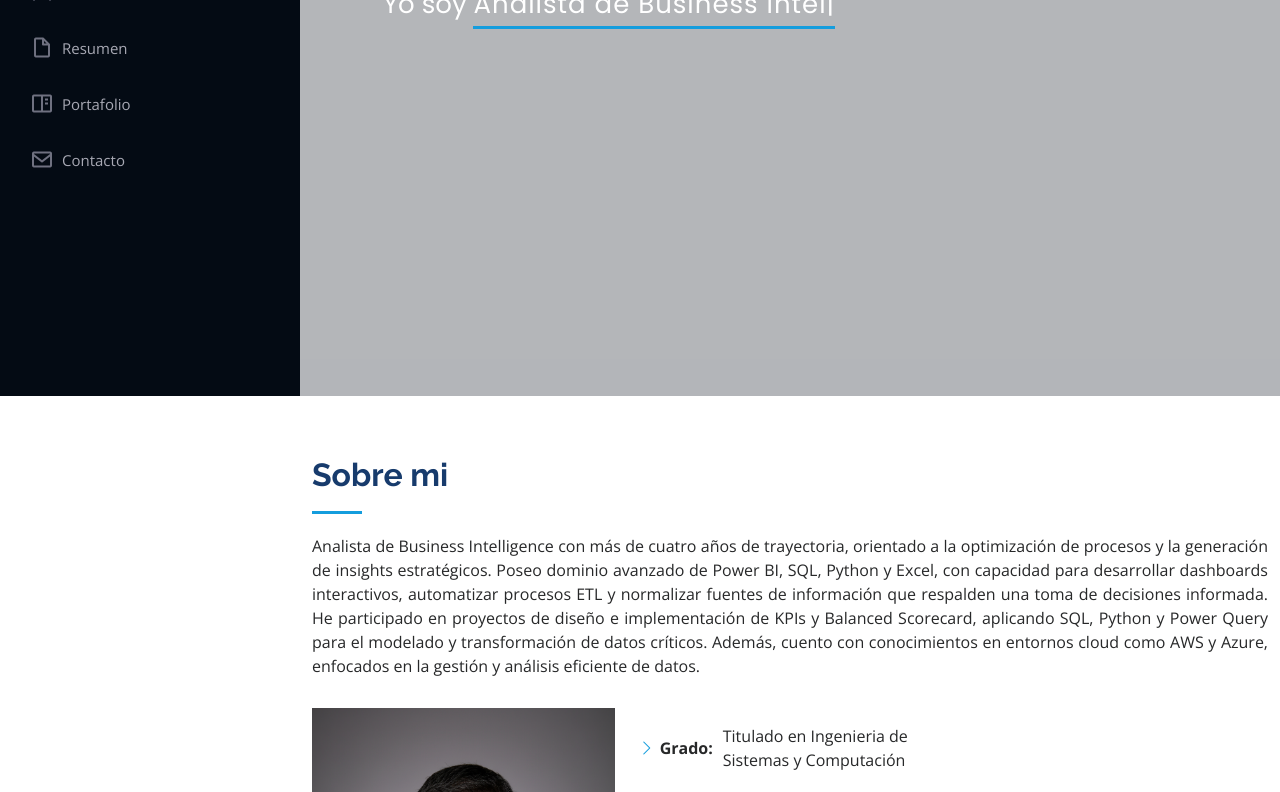
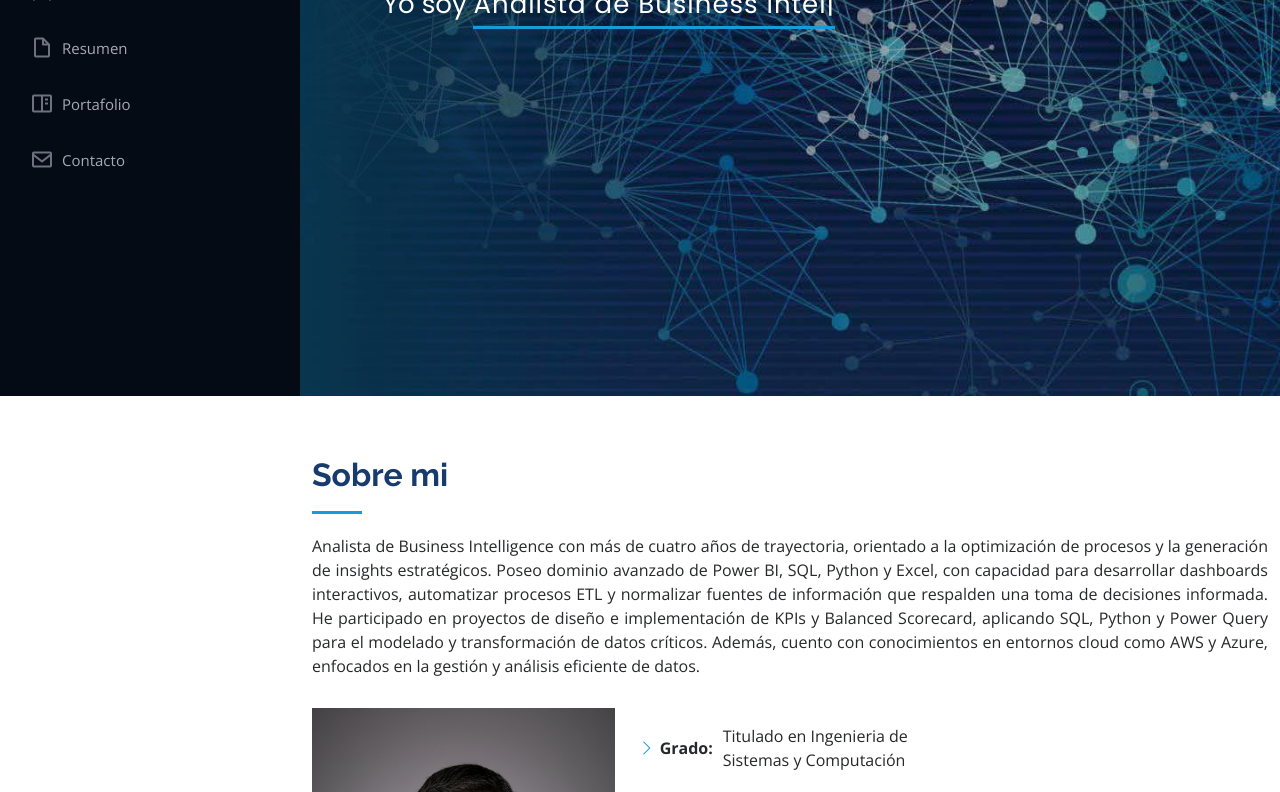
Before and after one commit to JeanEdinson/jeanedinson.github.io, a plain HTML site: page index.html in a window 1280 px wide. Shown: the part 404-1196 px from the top of the page. Drawn offline with nearby package versions, Linux system fonts and the light colour scheme.

Commit message:
Change hero background image URL

```diff
--- a/assets/css/style.css
+++ b/assets/css/style.css
@@ -229,7 +229,7 @@ h6 {
 #hero {
   width: 100%;
   height: 100vh;
-  background: url("https://e0.pxfuel.com/wallpapers/220/631/desktop-wallpaper-data-analytics-data-analysis.jpg") top center;
+  background: url("../img/wallpaper-head.jpg") top center;
   background-size: cover;
 }
 
```
